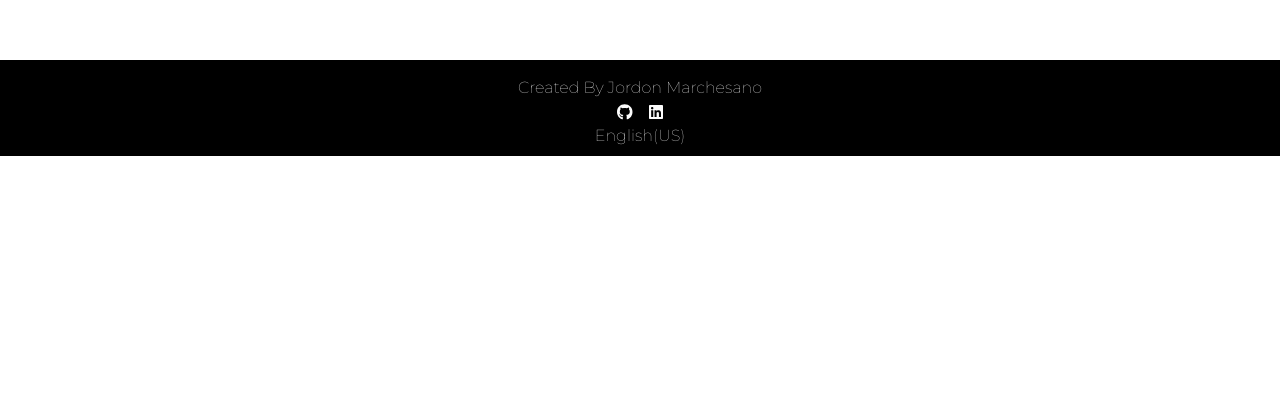
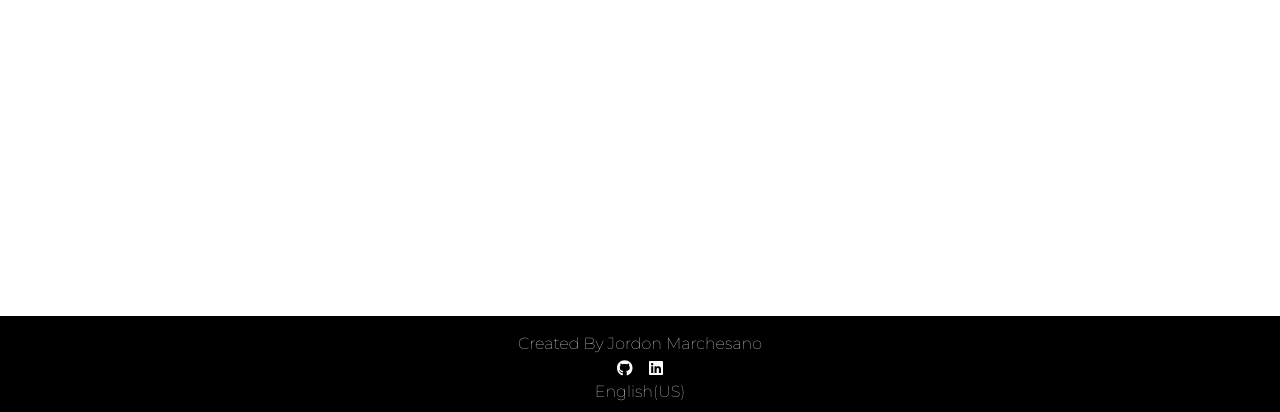
Before and after one commit to cHoMpDiSs/Skateshop-TypeScript-React-MongoDB, a React (Create React App) app: page / in a window 1280 px wide. Shown: the part 3127-3539 px from the top of the page. Before the commit the page ends 3283 px from the top, so only its background shows below. Built offline with nearby package versions, Linux system fonts and the light colour scheme.

Commit message:
footer margin

```diff
--- a/src/components/Footer.tsx
+++ b/src/components/Footer.tsx
@@ -4,7 +4,7 @@ import { faGithub, faLinkedin } from '@fortawesome/free-brands-svg-icons'
 
 const Footer: React.FC = () => {
     return (
-        <footer className="">
+        <footer className="mt-64">
             <div className="bg-black h-24 m-0 ">
             <h2 className="text-white pt-4 text-center">Created By Jordon Marchesano</h2>
             <div className="text-center">
```
